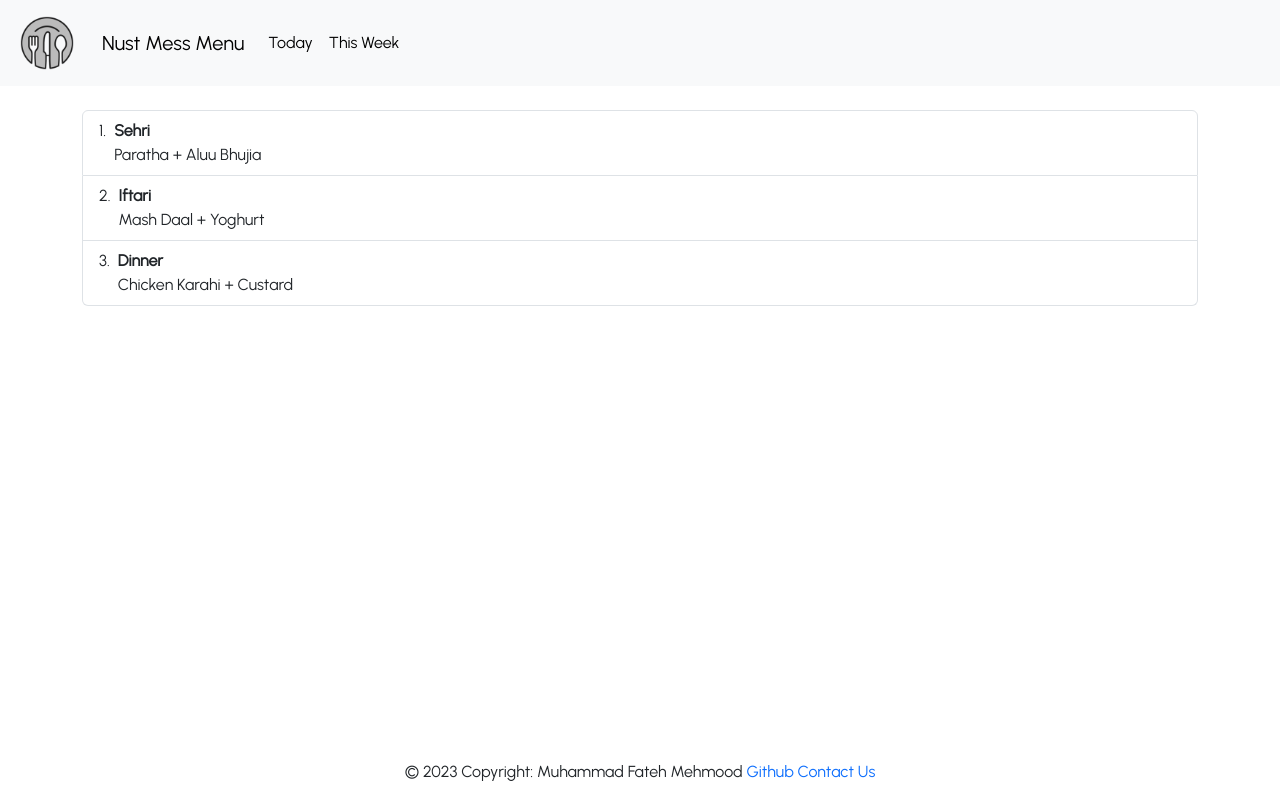
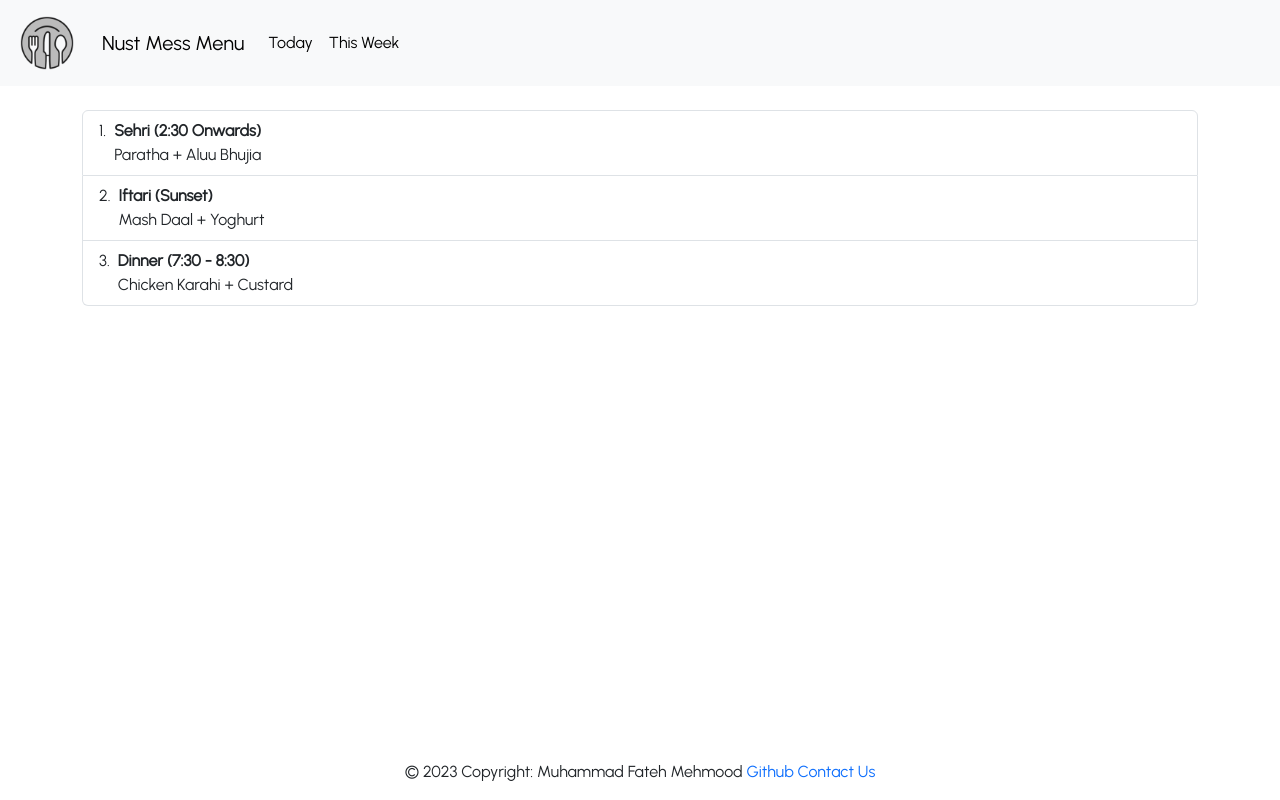
Before and after one commit to fatehmehmood123/Mess-Menu, a React (Create React App) app: page / in a window 1280 px wide. Built offline with nearby package versions, Linux system fonts and the light colour scheme.

Commit message:
added timing of iftari sehri dinner

```diff
--- a/src/components/TodayContainer.js
+++ b/src/components/TodayContainer.js
@@ -9,21 +9,21 @@ export default function TodayContainer(props) {
         <ol className="list-group list-group-numbered">
           <li className="list-group-item d-flex justify-content-between align-items-start">
             <div className="ms-2 me-auto">
-              <div className="fw-bold">Sehri</div>
+              <div className="fw-bold">Sehri (2:30 Onwards)</div>
               {props.breakfast}
             </div>
 
           </li>
           <li className="list-group-item d-flex justify-content-between align-items-start">
             <div className="ms-2 me-auto">
-              <div className="fw-bold">Iftari</div>
+              <div className="fw-bold">Iftari (Sunset)</div>
               {props.lunch}
             </div>
 
           </li>
           <li className="list-group-item d-flex justify-content-between align-items-start">
             <div className="ms-2 me-auto">
-              <div className="fw-bold">Dinner</div>
+              <div className="fw-bold">Dinner (7:30 - 8:30)</div>
               {props.dinner}
             </div>
           </li>
```
